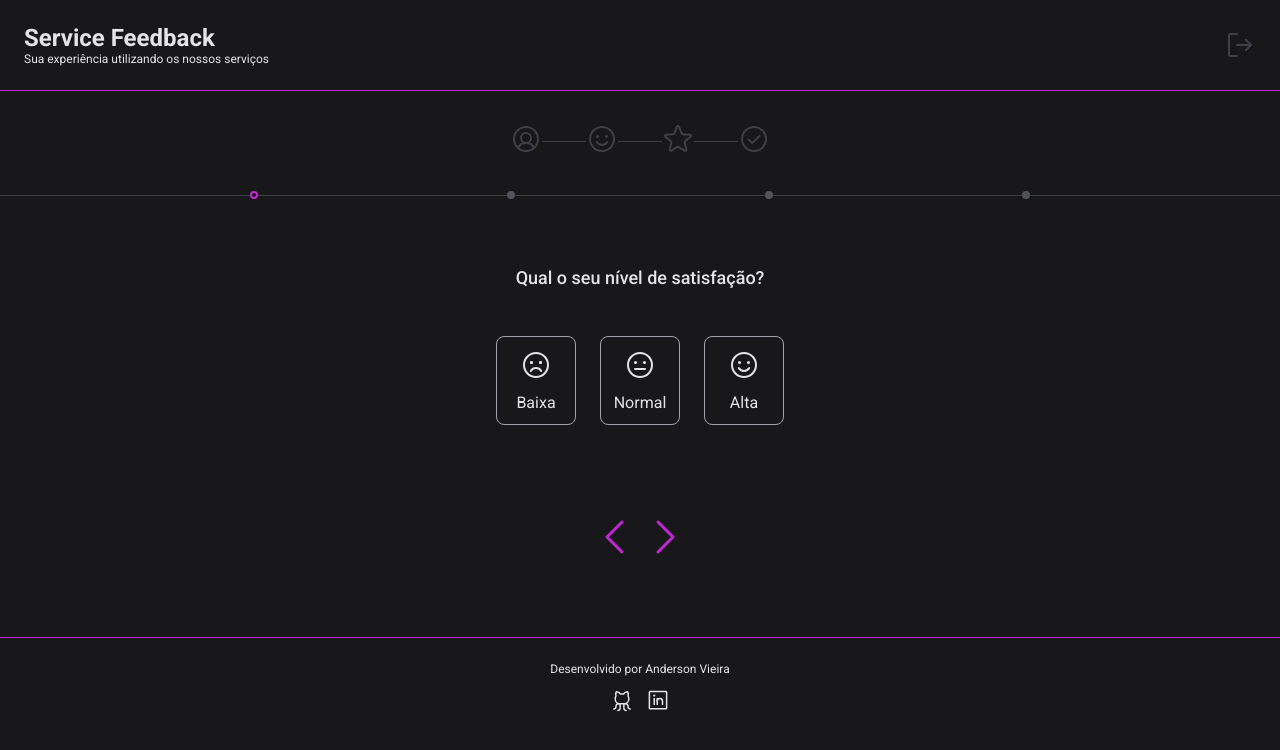
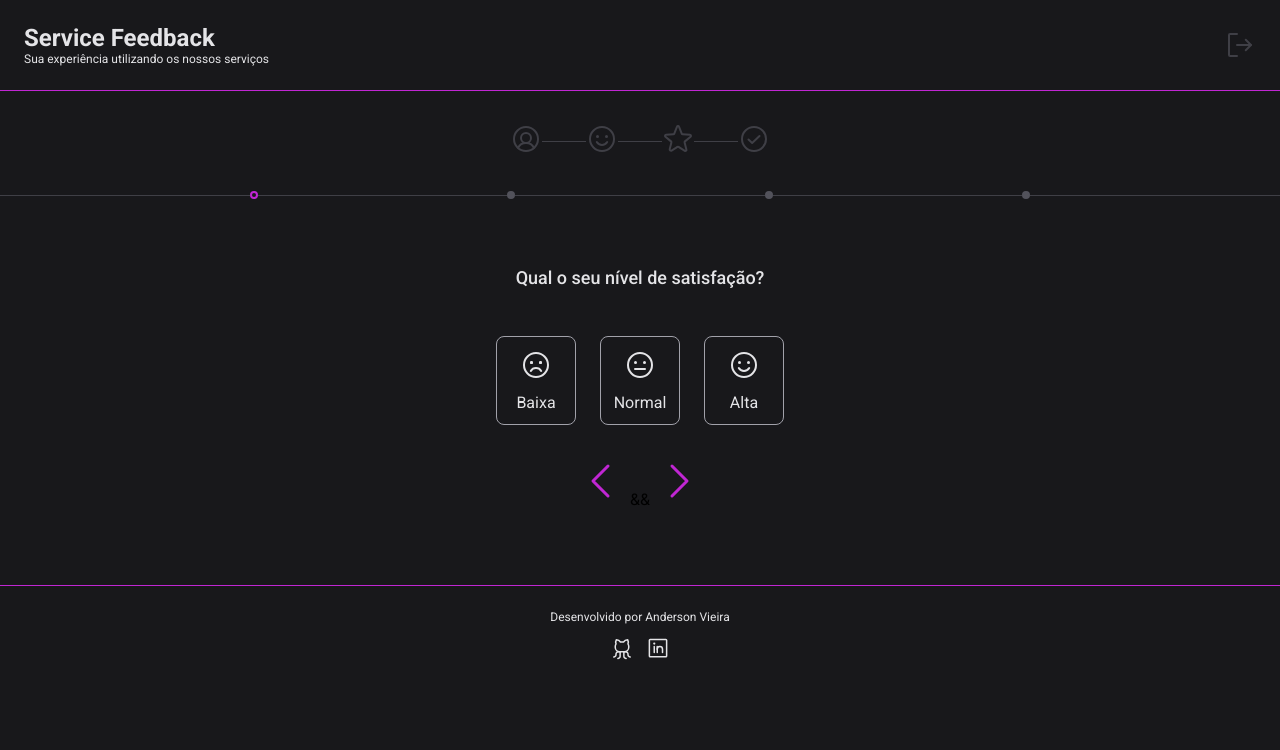
Before and after one commit to vieira-a/react-feedback-form, a React (Vite) app: page / in a window 1280 px wide. Both pictures are taken after a click on the icon 640 px from the left and 590 px from the top of the page. Shown: the top 750 px of the page. Built offline with nearby package versions, Linux system fonts and the light colour scheme.

Commit message:
refactor: controllers to back and forward pages

```diff
--- /dev/null
+++ b/src/components/PageIndicator/PageIndicator.jsx
@@ -0,0 +1,24 @@
+import { useContext } from "react"
+import { FeedbackContext } from "../../context/FeedbackContext"
+import * as S from "./styles"
+
+export default function PageIndicator(){
+
+    const { currentPage, goToNextPage, goToBackPage } = useContext(FeedbackContext);
+    console.log(currentPage)
+
+    return (
+
+        <S.SectionController>
+            {currentPage === 'userInfo' ?
+            <>
+                <S.IconForward onClick={goToNextPage}/>
+            </> :
+            <>
+                <S.IconBack onClick={goToBackPage}/> && <S.IconForward onClick={goToNextPage}/>
+            </>
+             }
+
+        </S.SectionController>
+    )
+}
--- /dev/null
+++ b/src/components/PageIndicator/styles.jsx
@@ -0,0 +1,30 @@
+import styled from "styled-components";
+import { color } from "../UI/Colors";
+import { CaretRight, CaretLeft } from 'phosphor-react';
+
+
+export const SectionController = styled.section`
+  text-align: center;
+  margin-block: 32px;
+`
+
+
+export const IconForward = styled(CaretRight)`
+  cursor: pointer;
+  font-size: 48px;
+  color: ${color.fuchsia['600']};
+  &:hover{
+    transition: 0.7s;
+    transform: scale(1.2);
+  }
+`
+
+export const IconBack = styled(CaretLeft)`
+  cursor: pointer;
+  font-size: 48px;
+  color: ${color.fuchsia['600']};
+  &:hover{
+    transition: 0.7s;
+    transform: scale(1.2);
+  }
+`
--- a/src/components/Pages/UserInfo/UserInfo.jsx
+++ b/src/components/Pages/UserInfo/UserInfo.jsx
@@ -1,6 +1,7 @@
 import * as S from './styles';
 import Header from "../../Header/Header";
 import Footer from '../../Footer/Footer';
+import PageIndicator from '../../PageIndicator/PageIndicator';
 
 import { useContext } from 'react';
 import { FeedbackContext } from '../../../context/FeedbackContext';
@@ -24,9 +25,7 @@ export default function UserInfo () {
           <S.Text>Qual o seu e-mail?</S.Text>
           <S.UserInfoInput type='email' name='email' placeholder='Digite o seu e-mail'/>
         </S.UserInfoLabel>
-        <S.SectionController>
-          <S.IconForward onClick={goToNextPage}/>
-        </S.SectionController>
+        <PageIndicator/>
       </S.UserInfoMain>
       <Footer />
     </>
--- a/src/components/Pages/UserInfo/styles.jsx
+++ b/src/components/Pages/UserInfo/styles.jsx
@@ -1,7 +1,6 @@
 import styled from "styled-components";
 import { color } from '../../UI/Colors';
 import { fs } from '../../UI/Tipography';
-import { CaretRight } from 'phosphor-react';
 
 export const UserInfoMain = styled.section`
   padding: 44px;
@@ -43,18 +42,3 @@ export const Text = styled.p`
   font-weight: ${props => props.bold ? 700 : props.semibold ? 500 : 400};
   color: ${color.zinc['200']};
 `
-
-export const SectionController = styled.section`
-  text-align: center;
-  margin-block: 32px;
-`
-
-export const IconForward = styled(CaretRight)`
-  cursor: pointer;
-  font-size: 48px;
-  color: ${color.fuchsia['600']};
-  &:hover{
-    transition: 0.7s;
-    transform: scale(1.2);
-  }
-`
--- a/src/components/Pages/UserSatisfaction/UserSatisfaction.jsx
+++ b/src/components/Pages/UserSatisfaction/UserSatisfaction.jsx
@@ -4,6 +4,7 @@ import { useContext } from "react"
 import { FeedbackContext } from "../../../context/FeedbackContext"
 
 import * as S from "./styles"
+import PageIndicator from "../../PageIndicator/PageIndicator"
 
 export default function UserSatisfaction () {
 
@@ -30,10 +31,7 @@ export default function UserSatisfaction () {
             <S.Text>Alta</S.Text>
           </S.IconSatisfaction>
         </S.SatisfactionSection>
-        <S.SectionController>
-          <S.IconBack onClick={goToBackPage}/>
-          <S.IconForward onClick={goToNextPage} />
-        </S.SectionController>
+        <PageIndicator />
       </S.UserSatisfactionMain>
       <Footer />
     </>
--- a/src/components/Pages/UserSatisfaction/styles.jsx
+++ b/src/components/Pages/UserSatisfaction/styles.jsx
@@ -1,7 +1,7 @@
 import styled from "styled-components";
 import { color } from '../../UI/Colors';
 import { fs } from '../../UI/Tipography';
-import {Smiley, SmileyMeh, SmileySad, CaretRight, CaretLeft } from 'phosphor-react'
+import {Smiley, SmileyMeh, SmileySad } from 'phosphor-react'
 
 export const UserSatisfactionMain = styled.section`
   padding: 44px;
@@ -55,32 +55,3 @@ export const IconSmileySad = styled(SmileySad)`
   font-size: 32px;
   color: ${color.zinc['200']};
 `
-
-export const SectionController = styled.section`
-  padding-top: 56px;
-  display: flex;
-  text-align: center;
-  justify-content: center;
-  margin-block: 32px;
-`
-
-
-export const IconForward = styled(CaretRight)`
-  cursor: pointer;
-  font-size: 48px;
-  color: ${color.fuchsia['600']};
-  &:hover{
-    transition: 0.7s;
-    transform: scale(1.2);
-  }
-`
-
-export const IconBack = styled(CaretLeft)`
-  cursor: pointer;
-  font-size: 48px;
-  color: ${color.fuchsia['600']};
-  &:hover{
-    transition: 0.7s;
-    transform: scale(1.2);
-  }
-`
```
